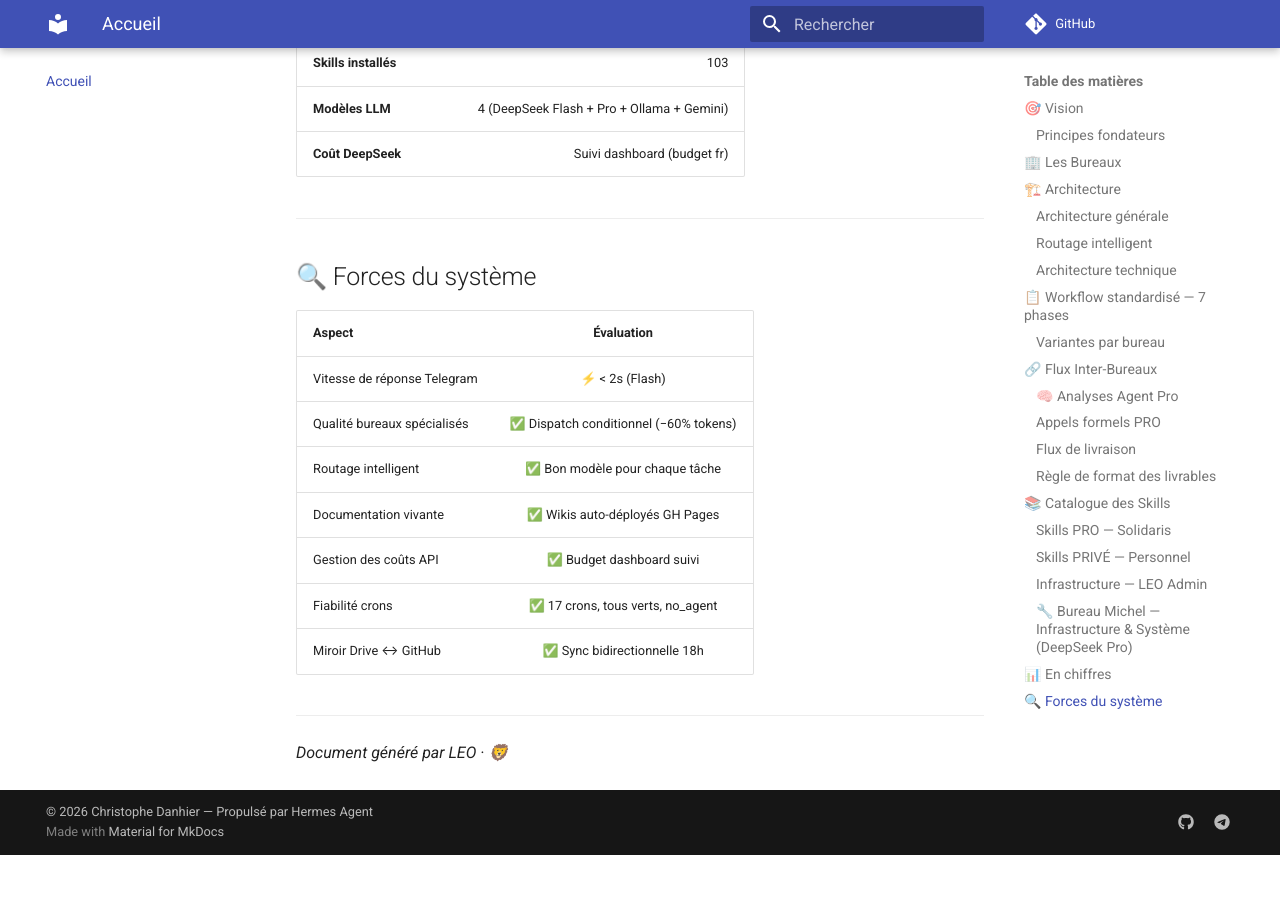
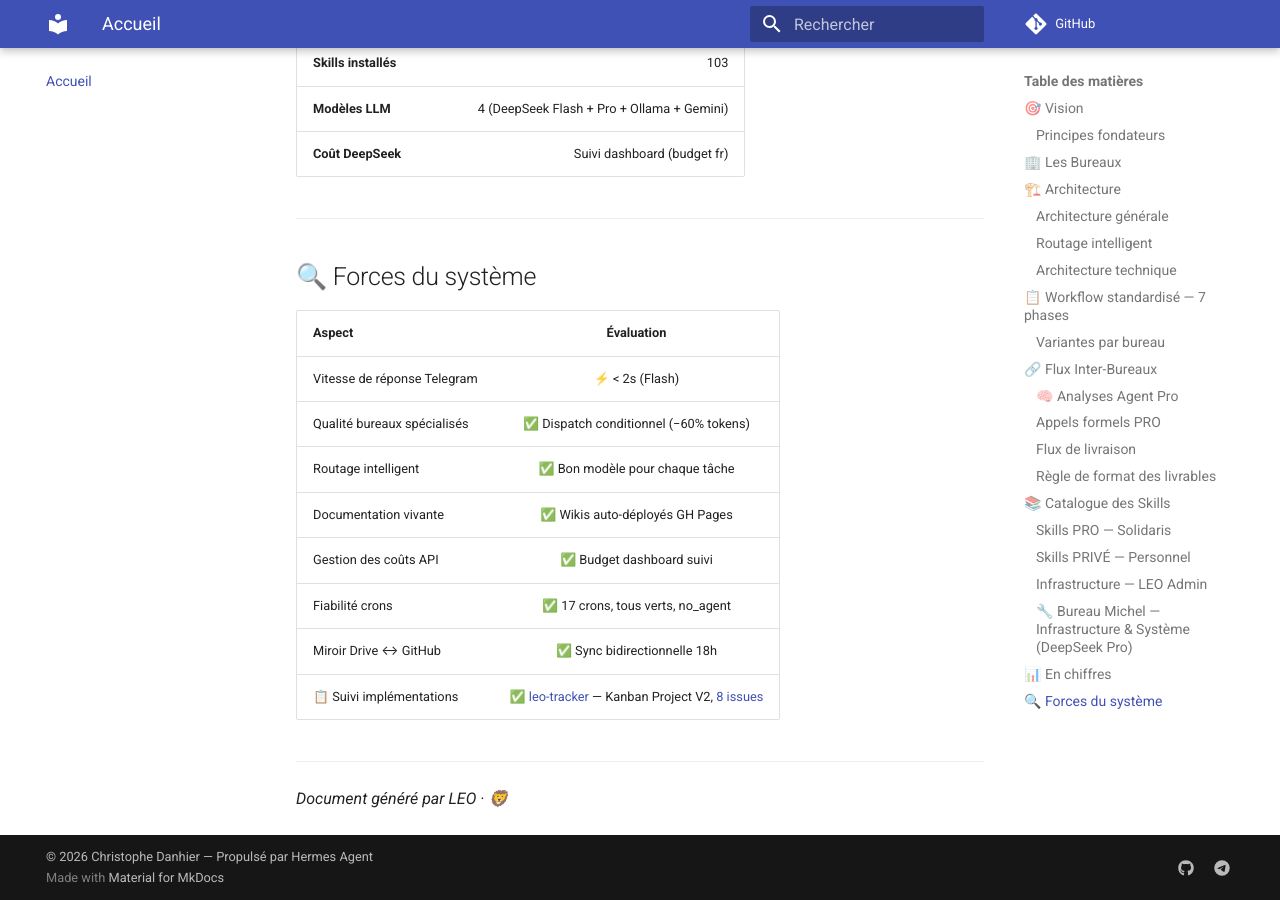
Before and after one commit to christophedanhier-hash/BAVI_LEO, an MkDocs documentation site: the page built from docs/index.md, in a window 1280 px wide and 900 px high, scrolled down 6661 px. Built offline with MkDocs 1.6.1 and Material for MkDocs 9.7.7, drawn with Linux system fonts in a browser that asks for light colours; comment, search, counter and statistics services are not loaded; before the commit the page ends 7516 px from its top, so only the background shows below that.

Commit message:
feat: ajout suivi implémentations leo-tracker #4 enrichi

```diff
--- a/docs/index.md
+++ b/docs/index.md
@@ -239,6 +239,7 @@ Nouveau bureau technique dédié aux installations, débogage et gestion systèm
 | Gestion des coûts API | ✅ Budget dashboard suivi |
 | Fiabilité crons | ✅ 17 crons, tous verts, no_agent |
 | Miroir Drive ↔ GitHub | ✅ Sync bidirectionnelle 18h |
+| 📋 Suivi implémentations | ✅ [leo-tracker](https://github.com/christophedanhier-hash/leo-tracker) — Kanban Project V2, [8 issues](https://github.com/christophedanhier-hash/leo-tracker/issues/4) |
 
 ---
 
```
